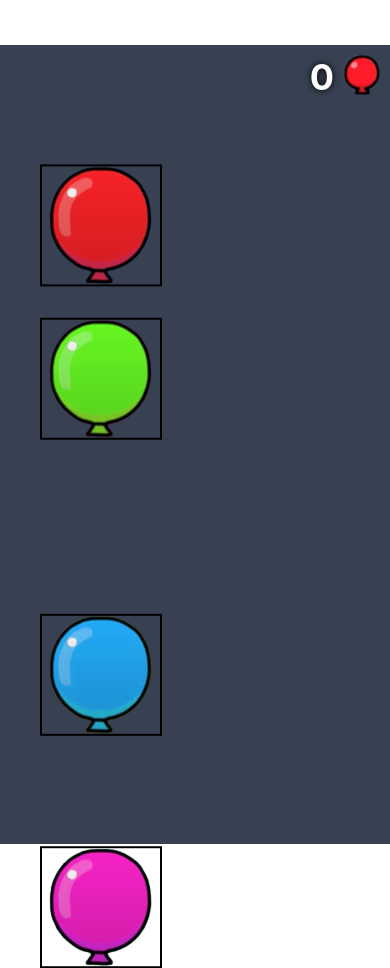
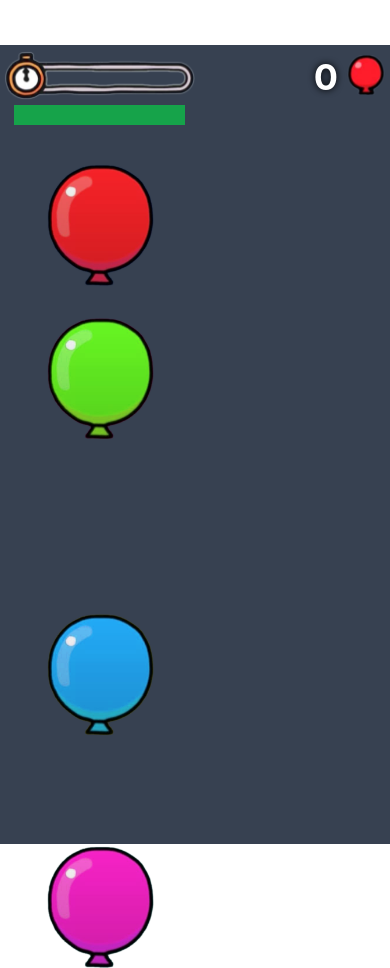
Before and after one commit to Joe-Moussally/Jerrys-Boring-Game, a React Native app: screen / in a window 390 px wide. Built offline with nearby package versions, Linux system fonts and the light colour scheme.

Commit message:
Creating timer component

```diff
--- a/components/game_components/Balloon.js
+++ b/components/game_components/Balloon.js
@@ -54,7 +54,7 @@ const Balloon = ({
 
   //function that handles increasing the score by one
   const handlePop = () => {
-    // setScore(score => score+1) //increase score
+    setScore(score => score+1) //increase score
     playPopSound() //play a random audio pop sound
   }
 
@@ -70,7 +70,7 @@ const Balloon = ({
     >
       <Image
         style={{resizeMode:'contain',width:Dimensions.get('window').width/3.2, height:Dimensions.get('window').width/3.2}}
-        className={`m-0 p-0 border-500-blue border-2`}
+        className={`m-0 p-0`}
         source={images[Math.floor(Math.random() * images.length)]}
       />
     </TouchableWithoutFeedback>
--- a/components/game_components/BalloonGenerator.js
+++ /dev/null
@@ -1,14 +0,0 @@
-import { View, Text } from 'react-native'
-import React, { useEffect, useState } from 'react'
-import Balloon from './Balloon'
-
-const BalloonGenerator = () => {
-
-    useEffect(() => {
-        setInterval(() => {
-            return <Balloon />
-        },2000)
-    },[])
-}
-
-export default BalloonGenerator
--- a/components/game_components/Score.js
+++ b/components/game_components/Score.js
@@ -5,7 +5,8 @@ const Score = ({
     number
 }) => {
   return (
-    <View className="w-fit absolute right-0 top-0 m-2 flex-row items-center justify-center">
+    // absolute right-0 top-0 m-2
+    <View className="w-fit flex-row items-center justify-center">
         <Text
             className="text-white text-4xl font-bold pt-1 mx-2"
             style={{
--- /dev/null
+++ b/components/game_components/Timer.js
@@ -0,0 +1,22 @@
+import { View, Text, Image, Dimensions } from 'react-native'
+import React from 'react'
+
+const Timer = () => {
+  return (
+    <View className="p-0 items-start w-[50%] relative">
+            <Image
+                source={require('../../assets/game_assets/bar.png')}
+                style={{
+                    width:'100%',
+                    resizeMode:'contain',
+                    zIndex:1
+                }}
+            />
+            <View className='h-[20px] w-[90%] bg-green-600 absolute top-[80%] z-0 self-center'>
+
+            </View>
+    </View>
+  )
+}
+
+export default Timer
--- a/screens/GameScreen.js
+++ b/screens/GameScreen.js
@@ -1,10 +1,10 @@
 import { View, Text } from 'react-native'
 import React, { useEffect, useRef, useState } from 'react'
 
-//components export
+//components imports
 import Balloon from '../components/game_components/Balloon'
 import Score from '../components/game_components/Score'
-import BalloonGenerator from '../components/game_components/BalloonGenerator'
+import Timer from '../components/game_components/Timer'
 
 const GameScreen = () => {
 
@@ -12,7 +12,7 @@ const GameScreen = () => {
 
   const [score,setScore] = useState(0)
 
-  const [balloonsArray,setBalloonsArray] = useState([<Balloon id={id} key={id}/>])
+  const [balloonsArray,setBalloonsArray] = useState([<Balloon id={id} key={id} setScore={setScore}/>])
 
   useEffect(() => {
     setInterval(() => {
@@ -23,12 +23,19 @@ const GameScreen = () => {
 
   return (
     <View className="bg-gray-700 flex-1 relative">
-      <Score
-          number={score}
-      />
+
+      {/* top game screen container */}
+      <View className="flex-row justify-between p-1 items-center h-[60px]">
+        <Timer />
+        <Score
+            number={score}
+        />
+      </View>
+
       {
         balloonsArray.map(element => element)
       }
+
     </View>
   )
 }
```
